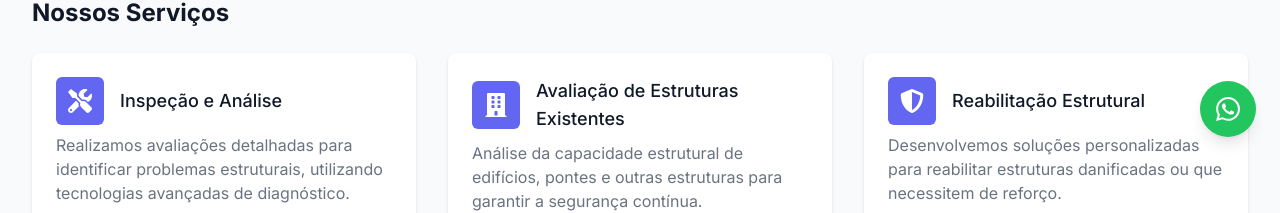
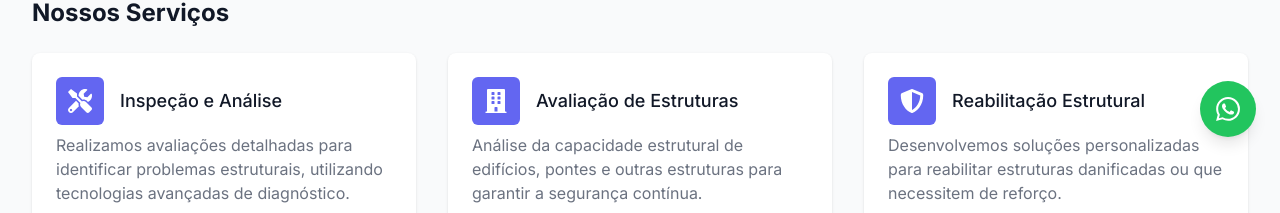
Before and after one commit to johnmaikelima/ims-website, a Next.js app: page /informacoes/integridade-estrutural in a window 1280 px wide. Shown: the part 639-852 px from the top of the page. Built offline with nearby package versions, Linux system fonts and the light colour scheme.

Commit message:
Recria a página de Integridade Estrutural com conteúdo completo e otimizado

```diff
--- a/src/app/informacoes/integridade-estrutural/page.tsx
+++ b/src/app/informacoes/integridade-estrutural/page.tsx
@@ -1,7 +1,7 @@
 import { Metadata } from 'next';
 import Image from 'next/image';
 import Link from 'next/link';
-import { FaTools, FaBuilding, FaShieldAlt, FaCheckCircle, FaClipboardList, FaIndustry } from 'react-icons/fa';
+import { FaTools, FaBuilding, FaShieldAlt, FaCheckCircle, FaIndustry, FaClipboardList } from 'react-icons/fa';
 
 export const metadata: Metadata = {
   title: 'Integridade Estrutural: Garantia de Segurança e Durabilidade | IMS Manutenção',
@@ -36,7 +36,7 @@ export default function IntegridadeEstrutural() {
             </div>
           </div>
 
-          <div className="mt-8 prose prose-indigo prose-lg text-gray-500 mx-auto">
+          <div className="prose prose-indigo prose-lg text-gray-500 mx-auto">
             <h2 className="text-2xl font-bold text-gray-900">O que é Integridade Estrutural?</h2>
             <p>
               A integridade estrutural é um conceito fundamental na engenharia que garante que estruturas e componentes atendam a critérios de desempenho e segurança ao longo de sua vida útil. Envolve a avaliação contínua da capacidade de uma estrutura suportar cargas e condições ambientais sem falhas prematuras.
@@ -64,7 +64,7 @@ export default function IntegridadeEstrutural() {
                     <FaBuilding className="h-6 w-6 text-white" />
                   </div>
                   <div className="ml-4">
-                    <h3 className="text-lg font-medium text-gray-900">Avaliação de Estruturas Existentes</h3>
+                    <h3 className="text-lg font-medium text-gray-900">Avaliação de Estruturas</h3>
                   </div>
                 </div>
                 <p className="mt-2 text-gray-500">
```
